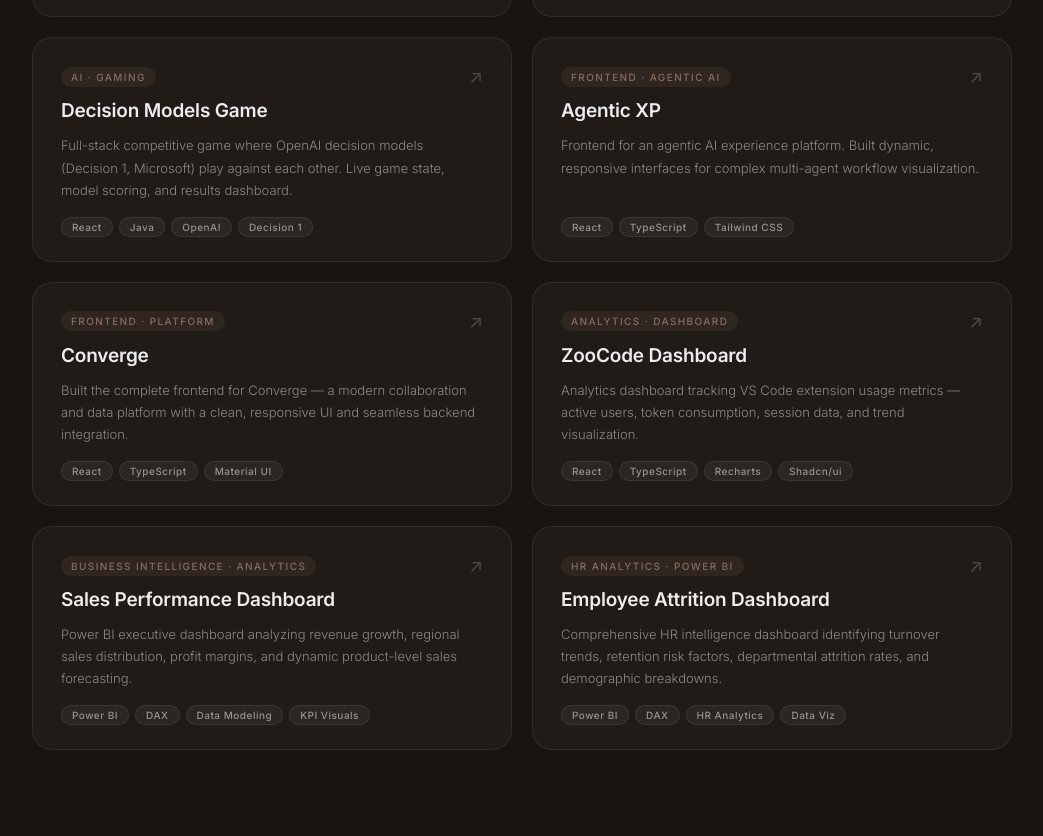
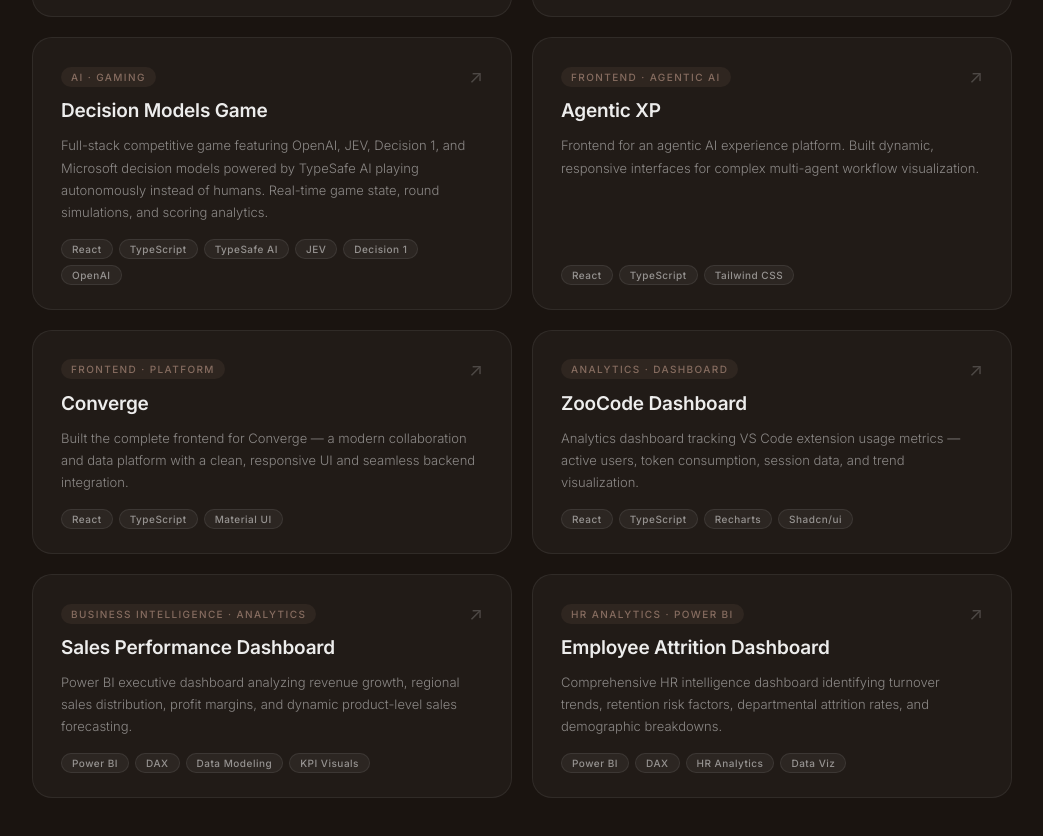
Before and after one commit to ayeshanadeem45/porfolio, a React (Vite) app: page / in a window 1280 px wide. Shown: the part 1359-2195 px from the top of the page, without its empty margins (118-1161 px from the left). Built offline with nearby package versions, Linux system fonts and the light colour scheme.

Commit message:
feat: add TypeSafe AI and JEV to Decision Models Game in portfolio and resume

```diff
--- a/src/components/WorkSection.tsx
+++ b/src/components/WorkSection.tsx
@@ -16,8 +16,8 @@
   {
     name: 'Decision Models Game',
     tag: 'AI · Gaming',
-    desc: 'Full-stack competitive game where OpenAI decision models (Decision 1, Microsoft) play against each other. Live game state, model scoring, and results dashboard.',
-    tech: ['React', 'Java', 'OpenAI', 'Decision 1'],
+    desc: 'Full-stack competitive game featuring OpenAI, JEV, Decision 1, and Microsoft decision models powered by TypeSafe AI playing autonomously instead of humans. Real-time game state, round simulations, and scoring analytics.',
+    tech: ['React', 'TypeScript', 'TypeSafe AI', 'JEV', 'Decision 1', 'OpenAI'],
   },
   {
     name: 'Agentic XP',
```
Also changed, not shown: 2 other files (tests, documents, lock files or other folders).
